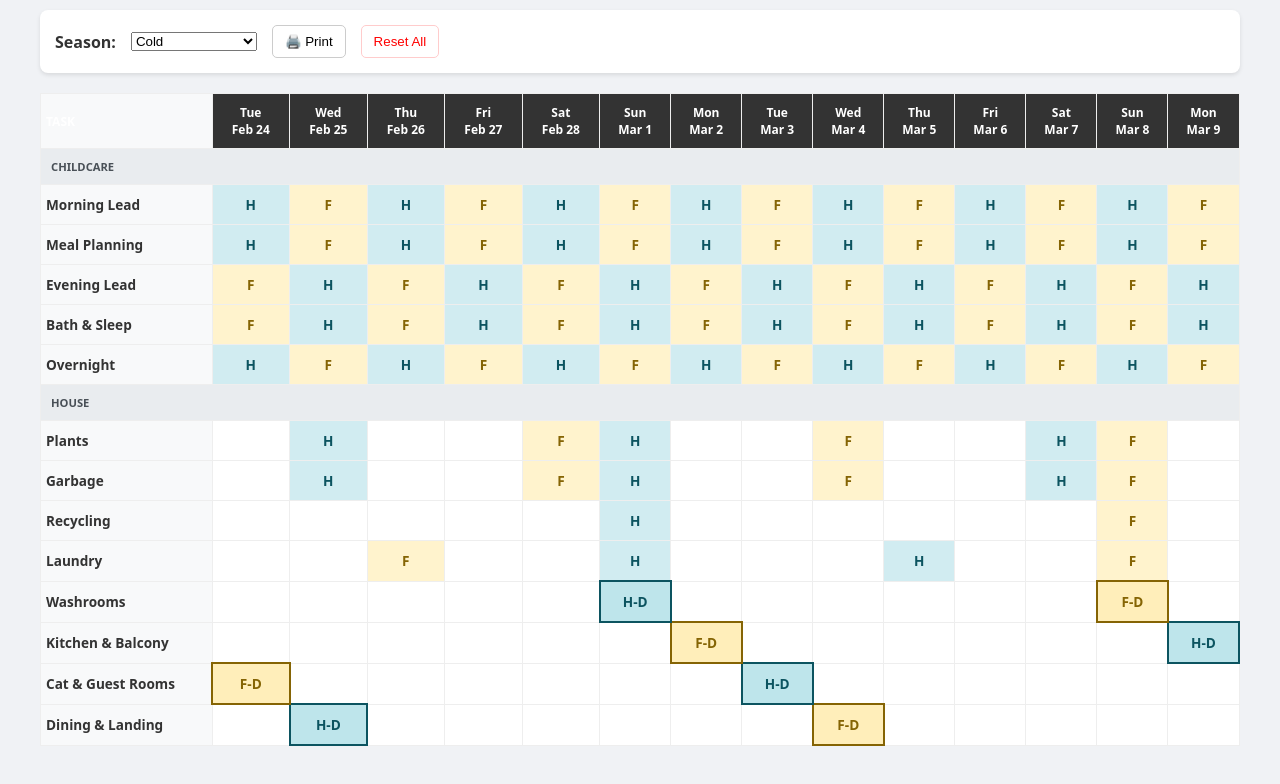
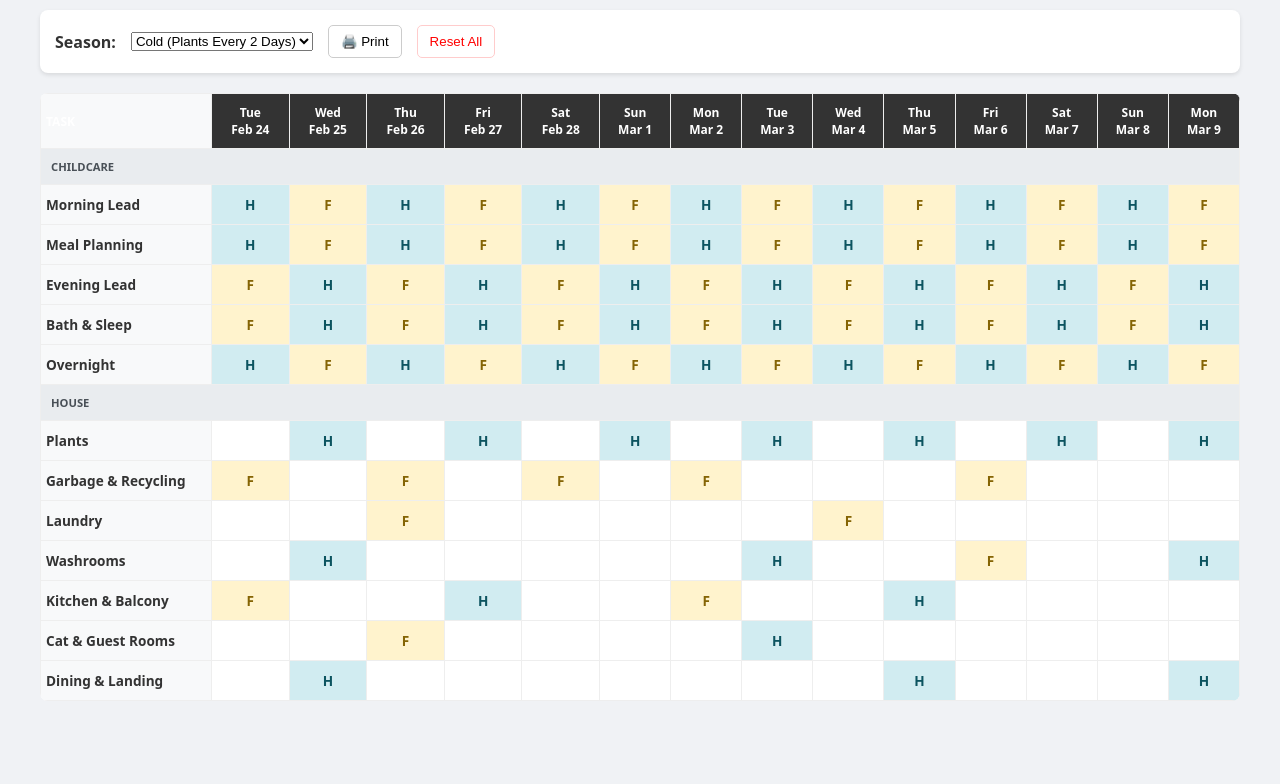
Before and after one commit to felixrsv/home-ops, a plain HTML site: page index.html in a window 1280 px wide. Drawn offline with Linux system fonts and the light colour scheme.

Commit message:
Enhance table styling and task definitions
Updated table styles and modified task configuration.

```diff
--- a/index.html
+++ b/index.html
@@ -7,15 +7,13 @@
     <style>
         body { font-family: system-ui, -apple-system, sans-serif; padding: 10px; background: #f0f2f5; color: #333; max-width: 1200px; margin: auto; }
         .controls { background: white; padding: 15px; border-radius: 8px; margin-bottom: 20px; display: flex; flex-wrap: wrap; gap: 15px; align-items: center; box-shadow: 0 2px 4px rgba(0,0,0,0.1); }
-        table { width: 100%; border-collapse: collapse; min-width: 800px; background: white; }
+        table { width: 100%; border-collapse: collapse; min-width: 800px; background: white; border-radius: 8px; overflow: hidden; }
         th, td { border: 1px solid #eee; padding: 10px 5px; text-align: center; cursor: pointer; transition: 0.2s; font-size: 0.85em; }
         th { background: #333; color: white; font-size: 0.75em; }
         .row-label { text-align: left; font-weight: bold; width: 160px; background: #f8f9fa; cursor: default; }
         .section-head { background: #e9ecef !important; font-weight: bold; text-align: left; padding-left: 10px; font-size: 0.7em; color: #495057; text-transform: uppercase; }
         .cell-H { background-color: #d1ecf1 !important; color: #0c5460; font-weight: bold; }
         .cell-F { background-color: #fff3cd !important; color: #856404; font-weight: bold; }
-        .cell-H-D { background-color: #bee5eb !important; color: #0c5460; font-weight: 900; border: 2px solid #0c5460 !important; }
-        .cell-F-D { background-color: #ffeeba !important; color: #856404; font-weight: 900; border: 2px solid #856404 !important; }
         .cell-empty { color: #eee; }
         button { padding: 8px 12px; border-radius: 5px; border: 1px solid #ccc; cursor: pointer; background: white; }
     </style>
@@ -25,7 +23,7 @@
 <div class="controls">
     <strong>Season:</strong>
     <select id="seasonSelect" onchange="updateSeason()">
-        <option value="cold">Cold</option>
+        <option value="cold">Cold (Plants Every 2 Days)</option>
         <option value="hot">Hot (Plants Daily)</option>
     </select>
     <button onclick="window.print()">🖨️ Print</button>
@@ -35,93 +33,69 @@
 <div id="dashboard"></div>
 
 <script>
+    // --- EDITABLE CONFIGURATION ---
     const USERS = ['H', 'F'];
     const TASKS = [
-        { name: "Morning Lead", cat: "Childcare", freq: 0 },
-        { name: "Meal Planning", cat: "Childcare", freq: 0 },
-        { name: "Evening Lead", cat: "Childcare", freq: 0 },
-        { name: "Bath & Sleep", cat: "Childcare", freq: 0 },
-        { name: "Overnight", cat: "Childcare", freq: 0 },
-        { name: "Plants", cat: "House", freq: 1 },
-        { name: "Garbage", cat: "House", freq: 1 },
-        { name: "Recycling", cat: "House", freq: 6 },
-        { name: "Laundry", cat: "House", freq: 2 },
-        { name: "Washrooms", cat: "House", room: true },
-        { name: "Kitchen & Balcony", cat: "House", room: true },
-        { name: "Cat & Guest Rooms", cat: "House", room: true },
-        { name: "Dining & Landing", cat: "House", room: true }
+        { name: "Morning Lead", cat: "Childcare", type: "split", shift: "lead" },
+        { name: "Meal Planning", cat: "Childcare", type: "split", shift: "lead" },
+        { name: "Evening Lead", cat: "Childcare", type: "split", shift: "support" },
+        { name: "Bath & Sleep", cat: "Childcare", type: "split", shift: "support" },
+        { name: "Overnight", cat: "Childcare", type: "split", shift: "lead" },
+
+        { name: "Plants", cat: "House", type: "freq", gap: 1, skipDays: [] },
+        { name: "Garbage & Recycling", cat: "House", type: "freq", gap: 1, skipDays: [0, 3] }, // Sun=0, Wed=3
+        { name: "Laundry", cat: "House", type: "freq", gap: 2, skipDays: [0, 6] },
+
+        { name: "Washrooms", cat: "House", type: "freq", gap: 2, skipDays: [0, 6] },
+        { name: "Kitchen & Balcony", cat: "House", type: "freq", gap: 2, skipDays: [0, 6] },
+        { name: "Cat & Guest Rooms", cat: "House", type: "freq", gap: 4, skipDays: [0, 6] },
+        { name: "Dining & Landing", cat: "House", type: "freq", gap: 3, skipDays: [0, 6] }
     ];
 
     let state = JSON.parse(localStorage.getItem('homeOps_State')) || {};
     let season = localStorage.getItem('homeOps_Season') || 'cold';
+    document.getElementById('seasonSelect').value = season;
 
-    function getHistory(date, taskName, daysBack) {
-        for (let i = 1; i <= daysBack; i++) {
-            let d = new Date(date);
-            d.setDate(d.getDate() - i);
-            let dStr = d.toISOString().split('T')[0];
-            let val = state[`${dStr}_${taskName}`];
-            if (val && val !== "") return { val, age: i };
+    // --- STEP 1: IDENTIFY IF DUE ---
+    function isTaskDue(d, task) {
+        const dayNum = d.getDay();
+        const dStr = d.toISOString().split('T')[0];
+
+        // Hard Skip Rules
+        if (task.skipDays && task.skipDays.includes(dayNum)) return false;
+
+        // Seasonal Logic for Plants
+        if (task.name === "Plants" && season === "hot") return true;
+
+        // History Lookback
+        const lookbackLimit = 10;
+        for (let i = 1; i <= lookbackLimit; i++) {
+            let prev = new Date(d);
+            prev.setDate(d.getDate() - i);
+            let prevStr = prev.toISOString().split('T')[0];
+            if (state[`${prevStr}_${task.name}`]) {
+                return i > task.gap; // Due if gap exceeded
+            }
         }
-        return null;
+
+        // Default for new history (Staggered Start)
+        const dateSeed = Math.floor(d.getTime() / 86400000);
+        const taskIdx = TASKS.indexOf(task);
+        return (dateSeed + taskIdx) % (task.gap + 1) === 0;
     }
 
-    // New check to see if we already planned this in the current visible window
-    function isAlreadyScheduledSoon(date, taskName) {
-        for (let i = 1; i <= 2; i++) {
-            let d = new Date(date);
-            d.setDate(d.getDate() + i);
-            let dStr = d.toISOString().split('T')[0];
-            if (state[`${dStr}_${taskName}`]) return true;
-        }
-        return false;
-    }
-
-    function getAutoValue(dateStr, taskName) {
-        const d = new Date(dateStr);
-        const dayNum = d.getDay();
+    // --- STEP 2: IDENTIFY USER ---
+    function getAutoUser(d, task) {
         const dateSeed = Math.floor(d.getTime() / 86400000);
-        const userA = USERS[dateSeed % 2];
-        const userB = USERS[(dateSeed + 1) % 2];
-        const task = TASKS.find(t => t.name === taskName);
+        const leadUser = USERS[dateSeed % 2];
+        const supportUser = USERS[(dateSeed + 1) % 2];
 
         if (task.cat === "Childcare") {
-            if (taskName === "Evening Lead" || taskName === "Bath & Sleep") return userB;
-            return userA;
+            return (task.shift === "lead") ? leadUser : supportUser;
         }
 
-        const hasHistory = Object.keys(state).length > 0;
-        if (!hasHistory) {
-            if (task.room) {
-                const roomIndex = TASKS.filter(t => t.room).findIndex(t => t.name === taskName);
-                if (dayNum % 7 === roomIndex) return `${userB}-D`;
-                return "";
-            }
-            if (task.freq > 0) return (dayNum % (task.freq + 2) === 0) ? userB : "";
-        }
-
-        // Forward-Looking Buffer: Don't double up if scheduled tomorrow
-        if (isAlreadyScheduledSoon(d, taskName)) return "";
-
-        if (task.room) {
-            const hist = getHistory(d, taskName, 7);
-            if (!hist || (hist.val.includes('-D') && hist.age > 4)) return `${userB}-D`;
-            if (hist && hist.val.includes('-D') && hist.age >= 2) {
-                if (!getHistory(d, taskName, 1)) return userB;
-            }
-            return "";
-        }
-
-        let targetFreq = task.freq;
-        if (taskName === "Plants" && season === "hot") targetFreq = 0;
-
-        const hist = getHistory(d, taskName, 7);
-        if (!hist || hist.age > targetFreq) {
-            if (taskName === "Garbage" && [0, 3].includes(dayNum)) return "";
-            return userB;
-        }
-
-        return "";
+        // House tasks go to the person not handling the morning shift (supportUser)
+        return supportUser;
     }
 
     function render() {
@@ -129,9 +103,10 @@
         container.innerHTML = '';
         const start = new Date();
         start.setDate(start.getDate() - 1);
-        const dates = [];
+
         const table = document.createElement('table');
         let thead = `<thead><tr><th class="row-label">TASK</th>`;
+        const dates = [];
         for(let i=0; i<14; i++) {
             const d = new Date(start); d.setDate(start.getDate() + i);
             const dStr = d.toISOString().split('T')[0];
@@ -139,19 +114,31 @@
             thead += `<th>${d.toLocaleDateString('en-US', {weekday: 'short'})}<br>${d.toLocaleDateString('en-US', {month: 'short', day: 'numeric'})}</th>`;
         }
         table.innerHTML = thead + `</tr></thead>`;
+
         const tbody = document.createElement('tbody');
         let currentCat = '';
+
         TASKS.forEach(task => {
             if (task.cat !== currentCat) {
                 tbody.innerHTML += `<tr><td colspan="15" class="section-head">${task.cat}</td></tr>`;
                 currentCat = task.cat;
             }
             let row = `<tr><td class="row-label">${task.name}</td>`;
-            dates.forEach(dStr => {
+            dates.forEach((dStr, idx) => {
                 const key = `${dStr}_${task.name}`;
-                const val = (state[key] !== undefined) ? state[key] : getAutoValue(dStr, task.name);
-                const css = val ? `cell-${val.replace('-D', '-D')}` : 'cell-empty';
-                row += `<td class="${css}" onclick="toggle('${key}', '${dStr}', '${task.name}')">${val}</td>`;
+                const d = new Date(dStr);
+
+                let val = state[key];
+                if (val === undefined) {
+                    if (task.type === "split") {
+                        val = getAutoUser(d, task);
+                    } else {
+                        val = isTaskDue(d, task) ? getAutoUser(d, task) : "";
+                    }
+                }
+
+                const css = val ? `cell-${val}` : 'cell-empty';
+                row += `<td class="${css}" onclick="toggle('${key}')">${val}</td>`;
             });
             tbody.innerHTML += row + `</tr>`;
         });
@@ -159,9 +146,9 @@
         container.appendChild(table);
     }
 
-    function toggle(key, dStr, tName) {
-        const current = (state[key] !== undefined) ? state[key] : getAutoValue(dStr, tName);
-        const cycle = ["", "H", "F", "H-D", "F-D"];
+    function toggle(key) {
+        const current = state[key] || "";
+        const cycle = ["", "H", "F"];
         state[key] = cycle[(cycle.indexOf(current) + 1) % cycle.length];
         localStorage.setItem('homeOps_State', JSON.stringify(state));
         render();
@@ -174,10 +161,11 @@
     }
 
     function resetData() {
-        if(confirm("Reset history?")) {
+        if(confirm("Reset all history and overrides?")) {
             state = {}; localStorage.removeItem('homeOps_State'); render();
         }
     }
+
     render();
 </script>
 </body>
```
